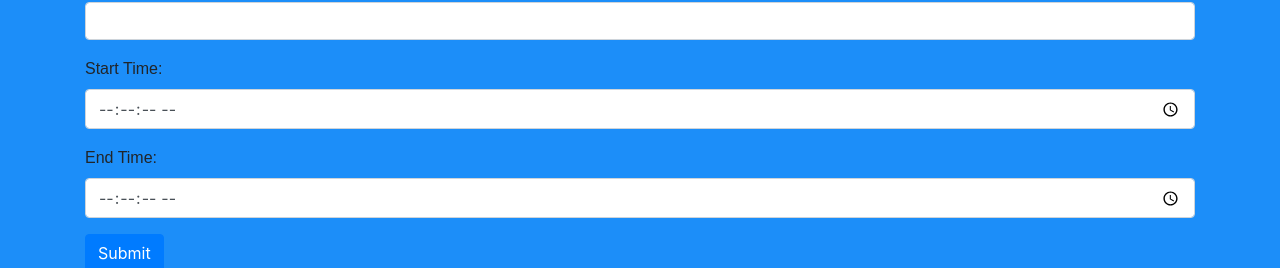
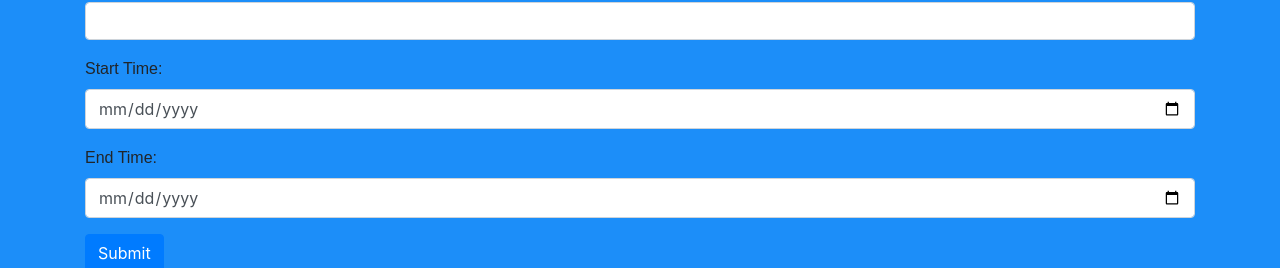
Before and after one commit to danFeller/CollegeHub, a React (Create React App) app in the folder frontend/: page /create in a window 1280 px wide. Shown: the part 552-820 px from the top of the page. Built offline with nearby package versions, Linux system fonts and the light colour scheme; no server answers; the HTML template or start-up script is replaced by a standard one.

Commit message:
Updated Create function

```diff
--- a/frontend/src/pages/Create.js
+++ b/frontend/src/pages/Create.js
@@ -105,12 +105,12 @@ function Create () {
                         <input type="text" className="form-control" id="zip" name="zip" value={inputs.zip || ""} onChange={handleChange} />
                     </div>
                     <div className="form-group">
-                        <label htmlFor="stime">Start Time:</label>
-                        <input type="time" className="form-control" id="stime" name="stime" step="1" value={inputs.startTime || new Date().toString()} onChange={handleChange} />
+                        <label htmlFor="startTime">Start Time:</label>
+                        <input type="date" className="form-control" id="startTime" name="startTime" step="1" value={inputs.startTime || new Date().toString()} onChange={handleChange} />
                     </div>
                     <div className="form-group">
-                        <label htmlFor="etime">End Time:</label>
-                        <input type="time" className="form-control" id="etime" name="etime" step="1" value={inputs.endTime || new Date().toString()} onChange={handleChange} />
+                        <label htmlFor="endTime">End Time:</label>
+                        <input type="date" className="form-control" id="endTime" name="endTime" step="1" value={inputs.endTime || new Date().toString()} onChange={handleChange} />
                     </div>
                     <button type="submit" className="btn btn-primary">Submit</button>
                 </form>
```
